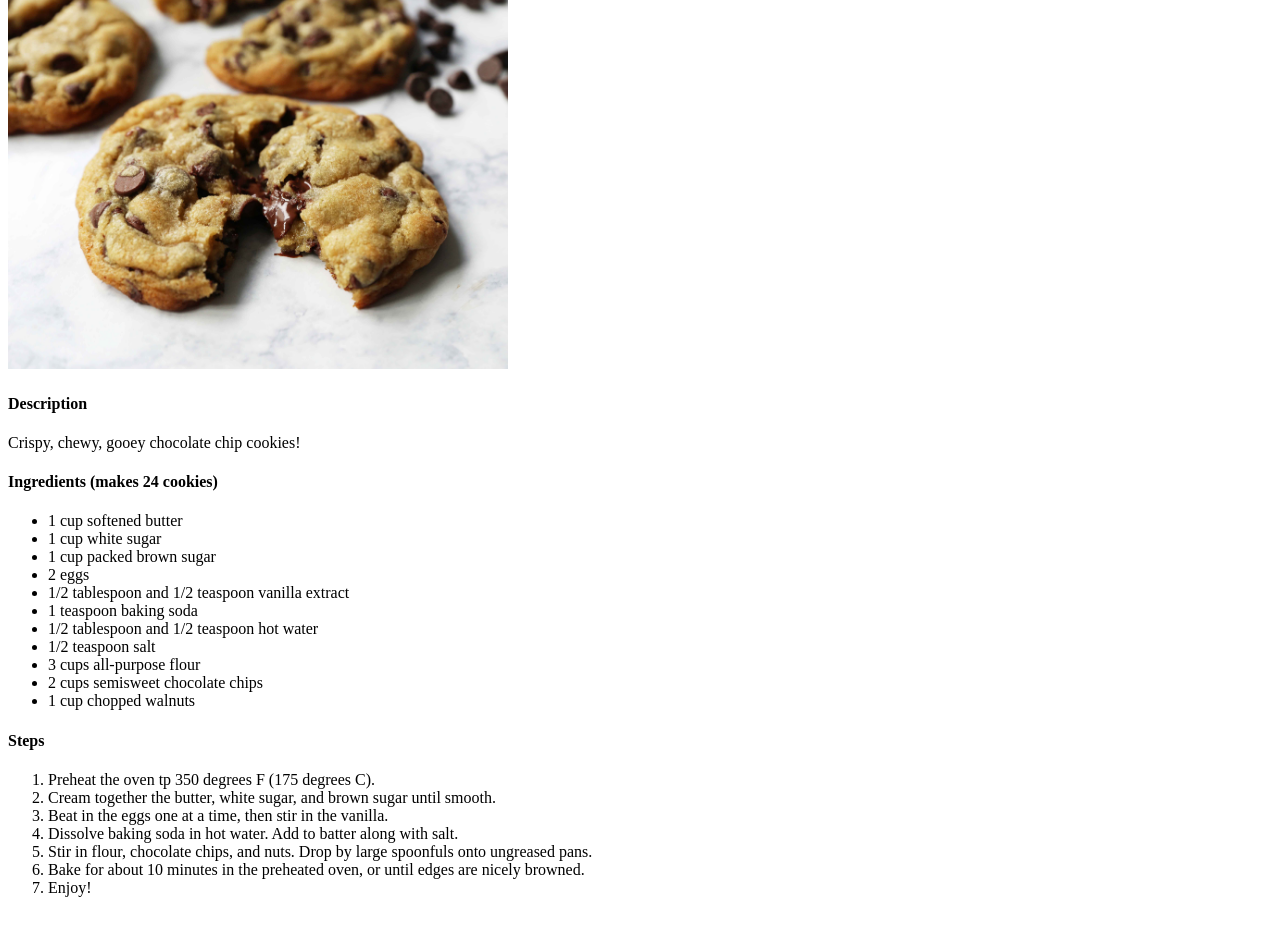
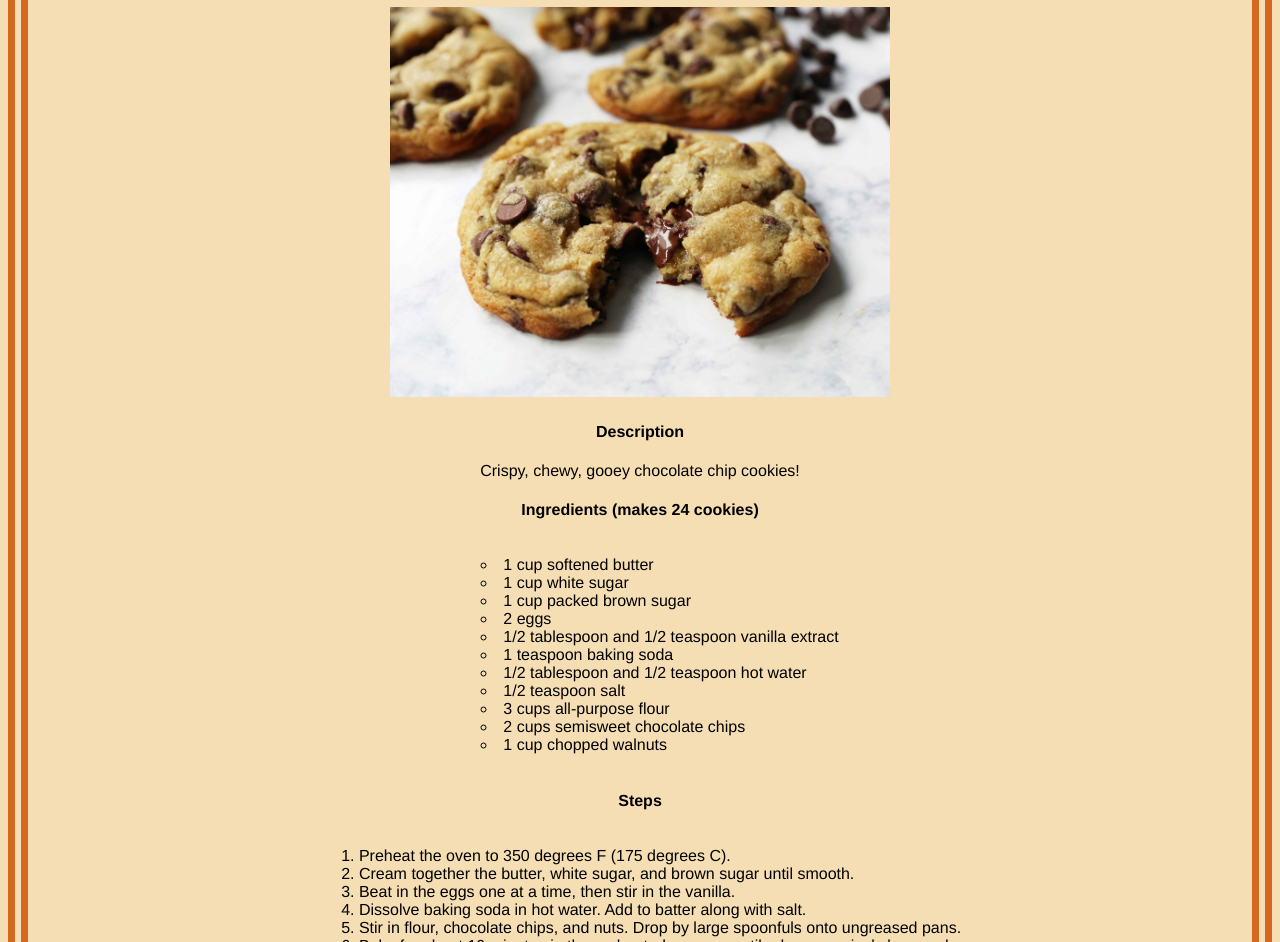
Before and after one commit to Boschio/odin-recipes, a plain HTML site: page recipes/chocolate-chip-cookies.html in a window 1280 px wide. Shown: the part 101-1043 px from the top of the page. Before the commit the page ends 1014 px from the top, so only its background shows below. Drawn offline with Linux system fonts and the light colour scheme.

Commit message:
Added styles.css. Minor corrections and formatting changes within HTML files.

```diff
--- a/recipes/chocolate-chip-cookies.html
+++ b/recipes/chocolate-chip-cookies.html
@@ -3,16 +3,18 @@
     <header>
         <meta charset="utf-8">
         <title>Chocolate Chip Cookies</title>
+        <link rel="stylesheet" href="../styles.css">
     </header>
 
     <body>
+        <div class="border">
         <h1>Chocolate Chip Cookies</h1>
         <img src="../images/cookies.jpg" alt="A delicious cookie" width="500">
         <h4>Description</h4>
         <p>Crispy, chewy, gooey chocolate chip cookies!</p>
 
         <h4>Ingredients (makes 24 cookies)</h4>
-        <ul>
+        <ul class="stuff">
             <li>1 cup softened butter</li>
             <li>1 cup white sugar</li>
             <li>1 cup packed brown sugar</li>
@@ -27,8 +29,8 @@
         </ul>
 
         <h4>Steps</h4>
-        <ol>
-            <li>Preheat the oven tp 350 degrees F (175 degrees C).</li>
+        <ol class="steps">
+            <li>Preheat the oven to 350 degrees F (175 degrees C).</li>
             <li>Cream together the butter, white sugar, and brown sugar until smooth.</li>
             <li>Beat in the eggs one at a time, then stir in the vanilla.</li>
             <li>Dissolve baking soda in hot water. Add to batter along with salt.</li>
@@ -36,5 +38,6 @@
             <li>Bake for about 10 minutes in the preheated oven, or until edges are nicely browned.</li>
             <li>Enjoy!</li>
         </ol>
+    </div>
     </body>
 </html>
--- /dev/null
+++ b/styles.css
@@ -0,0 +1,26 @@
+body {
+    background-color: wheat;
+    font-family: Helvetica, sans-serif;
+    text-align: center;
+
+}
+.border {
+    border-style: double;
+    border-width: 20px;
+    border-color: chocolate;
+}
+.links {
+    list-style: none;
+    font-weight: bold;
+}
+.links, .stuff, .steps {
+    display: inline-block;
+    list-style-position: inside;
+    text-align: left;
+}
+.links, .stuff {
+    list-style-type: circle;
+}
+.steps {
+    list-style: decimal;
+}
```
Also changed, not shown: index.html (+7 -4 lines), recipes/shredded-chicken-tacos.html (+5 -2 lines), recipes/slow-cooked-turkey-chili.html (+5 -2 lines).
